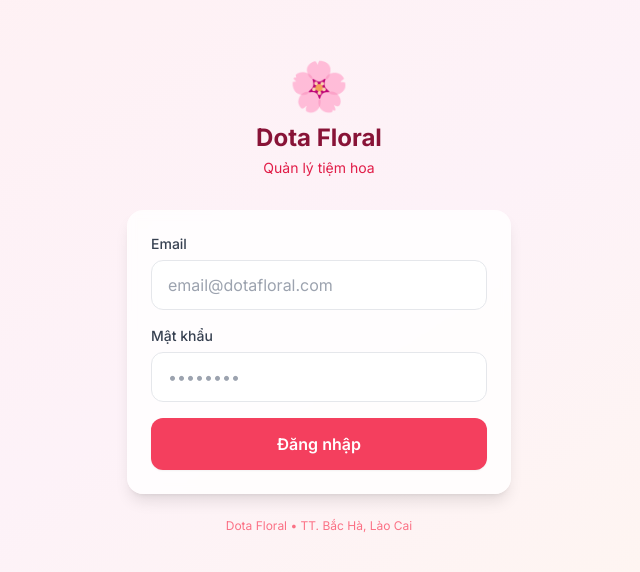
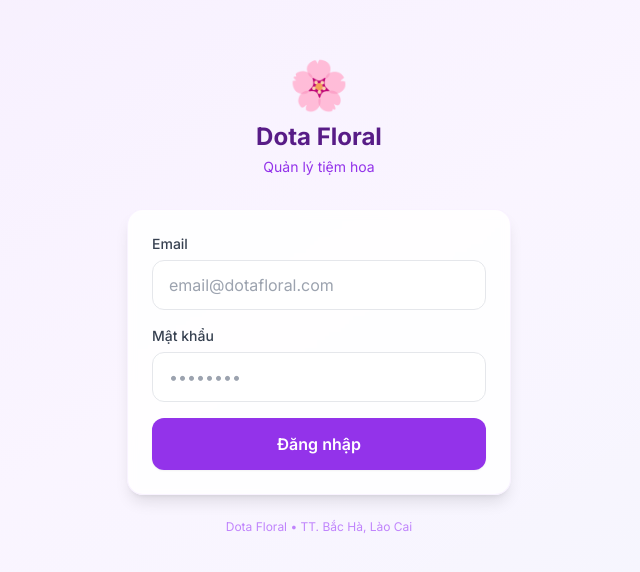
Before and after one commit to Leehu-123/dota-floral, a Next.js app: page /login in a window 1280 px wide. Shown: the part 102-674 px from the top of the page, without its empty margins (321-961 px from the left). Built offline with nearby package versions, Linux system fonts and the light colour scheme.

Commit message:
Update app theme from rose/pink to elegant pastel purple

```diff
--- a/src/app/(auth)/login/page.tsx
+++ b/src/app/(auth)/login/page.tsx
@@ -32,17 +32,17 @@ export default function LoginPage() {
   };
 
   return (
-    <div className="min-h-screen flex items-center justify-center bg-gradient-to-br from-rose-50 via-pink-50 to-orange-50 p-4">
+    <div className="min-h-screen flex items-center justify-center bg-gradient-to-br from-purple-100/70 via-purple-50 to-indigo-50/60 p-4">
       <div className="w-full max-w-sm">
         <div className="text-center mb-8">
           <div className="text-5xl mb-3">🌸</div>
-          <h1 className="text-2xl font-bold text-rose-900">Dota Floral</h1>
-          <p className="text-sm text-rose-600 mt-1">Quản lý tiệm hoa</p>
+          <h1 className="text-2xl font-bold text-purple-900">Dota Floral</h1>
+          <p className="text-sm text-purple-600 mt-1">Quản lý tiệm hoa</p>
         </div>
 
         <form
           onSubmit={handleSubmit}
-          className="bg-white/80 backdrop-blur-sm rounded-2xl shadow-lg p-6 space-y-4"
+          className="bg-white/85 backdrop-blur-sm rounded-2xl shadow-lg border border-purple-100/50 p-6 space-y-4"
         >
           <div>
             <label className="block text-sm font-medium text-gray-700 mb-1.5">
@@ -52,7 +52,7 @@ export default function LoginPage() {
               type="email"
               value={email}
               onChange={(e) => setEmail(e.target.value)}
-              className="w-full rounded-xl border border-gray-200 px-4 py-3 text-base focus:outline-none focus:ring-2 focus:ring-rose-300 focus:border-rose-300 transition-shadow"
+              className="w-full rounded-xl border border-gray-200 px-4 py-3 text-base focus:outline-none focus:ring-2 focus:ring-purple-300 focus:border-purple-300 transition-shadow"
               placeholder="email@dotafloral.com"
               required
               autoComplete="email"
@@ -67,7 +67,7 @@ export default function LoginPage() {
               type="password"
               value={password}
               onChange={(e) => setPassword(e.target.value)}
-              className="w-full rounded-xl border border-gray-200 px-4 py-3 text-base focus:outline-none focus:ring-2 focus:ring-rose-300 focus:border-rose-300 transition-shadow"
+              className="w-full rounded-xl border border-gray-200 px-4 py-3 text-base focus:outline-none focus:ring-2 focus:ring-purple-300 focus:border-purple-300 transition-shadow"
               placeholder="••••••••"
               required
               autoComplete="current-password"
@@ -83,7 +83,7 @@ export default function LoginPage() {
           <button
             type="submit"
             disabled={loading}
-            className="w-full bg-rose-500 text-white rounded-xl py-3.5 font-semibold text-base hover:bg-rose-600 active:bg-rose-700 disabled:opacity-50 disabled:cursor-not-allowed transition-colors shadow-sm"
+            className="w-full bg-purple-600 text-white rounded-xl py-3.5 font-semibold text-base hover:bg-purple-700 active:bg-purple-800 disabled:opacity-50 disabled:cursor-not-allowed transition-colors shadow-sm"
           >
             {loading ? (
               <span className="flex items-center justify-center gap-2">
@@ -99,7 +99,7 @@ export default function LoginPage() {
           </button>
         </form>
 
-        <p className="text-center text-xs text-rose-400 mt-6">
+        <p className="text-center text-xs text-purple-400 mt-6">
           Dota Floral • TT. Bắc Hà, Lào Cai
         </p>
       </div>
--- a/src/app/(dashboard)/inventory/page.tsx
+++ b/src/app/(dashboard)/inventory/page.tsx
@@ -449,7 +449,7 @@ export default function InventoryPage() {
         <div className="space-y-4">
           {/* Quick Metrics Header Card */}
           <div className="grid grid-cols-3 gap-2">
-            <Card className="rounded-2xl border-rose-100 bg-gradient-to-br from-rose-50/70 to-pink-50/50 p-3 text-center">
+            <Card className="rounded-2xl border-purple-100 bg-gradient-to-br from-purple-50/80 to-indigo-50/50 p-3 text-center">
               <span className="text-[10px] font-medium text-rose-600 uppercase block">
                 Tổng có sẵn
               </span>
--- a/src/app/(dashboard)/orders/[id]/page.tsx
+++ b/src/app/(dashboard)/orders/[id]/page.tsx
@@ -829,7 +829,7 @@ ${
             <Button
               type="button"
               onClick={() => setQrDialogOpen(true)}
-              className="w-full rounded-xl bg-gradient-to-r from-rose-500 to-pink-600 hover:from-rose-600 hover:to-pink-700 text-white h-10 font-semibold text-xs gap-1.5 shadow-xs"
+              className="w-full rounded-xl bg-gradient-to-r from-purple-600 to-indigo-600 hover:from-purple-700 hover:to-indigo-700 text-white h-10 font-semibold text-xs gap-1.5 shadow-xs"
             >
               <QrCode className="w-3.5 h-3.5" />
               <span>Quét mã QR</span>
--- a/src/app/(dashboard)/orders/new/page.tsx
+++ b/src/app/(dashboard)/orders/new/page.tsx
@@ -1225,7 +1225,7 @@ function NewOrderForm() {
               </div>
 
               {/* Total Calculation Display */}
-              <div className="p-3 rounded-2xl bg-gradient-to-br from-rose-50/70 to-pink-50/40 border border-rose-100 space-y-1.5">
+              <div className="p-3 rounded-2xl bg-gradient-to-br from-purple-50/70 to-indigo-50/40 border border-purple-100 space-y-1.5">
                 <div className="flex justify-between text-xs text-gray-600">
                   <span>Tạm tính:</span>
                   <span className="font-semibold">{formatVND(subtotal)}</span>
--- a/src/app/globals.css
+++ b/src/app/globals.css
@@ -10,19 +10,19 @@
     --card-foreground: 240 10% 3.9%;
     --popover: 0 0% 100%;
     --popover-foreground: 240 10% 3.9%;
-    --primary: 346.8 77.2% 49.8%;
-    --primary-foreground: 355.7 100% 97.3%;
-    --secondary: 340 4.8% 95.9%;
-    --secondary-foreground: 240 5.9% 10%;
-    --muted: 340 4.8% 95.9%;
-    --muted-foreground: 240 3.8% 46.1%;
-    --accent: 340 4.8% 95.9%;
-    --accent-foreground: 240 5.9% 10%;
+    --primary: 271 81% 56%;
+    --primary-foreground: 0 0% 100%;
+    --secondary: 270 30% 96%;
+    --secondary-foreground: 270 50% 20%;
+    --muted: 270 20% 96%;
+    --muted-foreground: 270 10% 46%;
+    --accent: 270 30% 95%;
+    --accent-foreground: 270 50% 20%;
     --destructive: 0 84.2% 60.2%;
     --destructive-foreground: 0 0% 98%;
-    --border: 340 5.9% 90%;
-    --input: 340 5.9% 90%;
-    --ring: 346.8 77.2% 49.8%;
+    --border: 270 20% 90%;
+    --input: 270 20% 90%;
+    --ring: 271 81% 56%;
     --radius: 0.75rem;
   }
 }
--- a/src/app/layout.tsx
+++ b/src/app/layout.tsx
@@ -26,7 +26,7 @@ export const viewport: Viewport = {
   initialScale: 1,
   maximumScale: 1,
   userScalable: false,
-  themeColor: '#e11d48',
+  themeColor: '#9333ea',
 };
 
 export default function RootLayout({
--- a/src/components/layout/bottom-nav.tsx
+++ b/src/components/layout/bottom-nav.tsx
@@ -39,7 +39,7 @@ export function BottomNav() {
               className={cn(
                 'flex-1 flex flex-col items-center py-2 pt-2.5 transition-colors min-h-[56px]',
                 isActive
-                  ? 'text-rose-500'
+                  ? 'text-purple-600'
                   : 'text-gray-400 active:text-gray-600'
               )}
             >
--- a/tailwind.config.ts
+++ b/tailwind.config.ts
@@ -1,4 +1,5 @@
 import type { Config } from "tailwindcss";
+import colors from "tailwindcss/colors";
 
 const config: Config = {
   darkMode: ["class"],
@@ -10,6 +11,7 @@ const config: Config = {
   theme: {
     extend: {
       colors: {
+        rose: colors.purple,
         border: "hsl(var(--border))",
         input: "hsl(var(--input))",
         ring: "hsl(var(--ring))",
```
Also changed, not shown: src/components/layout/header.tsx (+6 -6 lines), src/components/mobile-connect-dialog.tsx (+7 -7 lines), src/components/payment-qr-dialog.tsx (+5 -5 lines), public/manifest.json.
